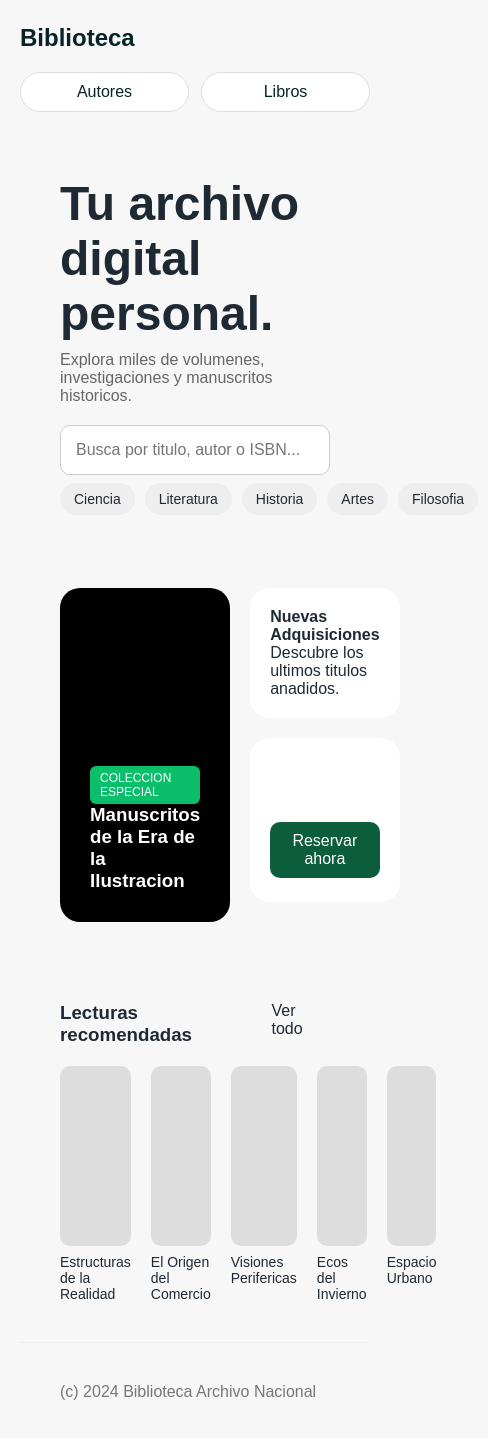
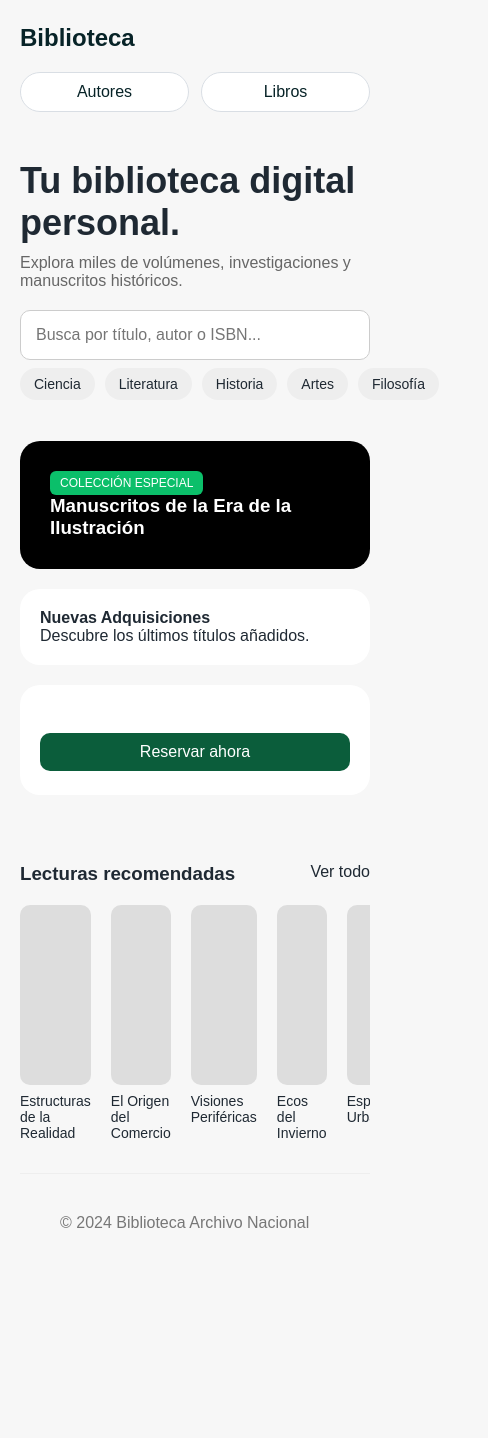
Before and after one commit to Maria19761976/BibliotecaFronted, a React (Vite) app: page / in a window 390 px wide. Shown: the top 1438 px of the page, 488 px wide, since content can reach past the window. After the commit the page ends 1312 px from the top, so only its background shows below. Built offline with nearby package versions, Linux system fonts and the light colour scheme.

Commit message:
style(home): refine home sections and visible copy

```diff
--- a/src/components/FeatureSection.css
+++ b/src/components/FeatureSection.css
@@ -42,3 +42,10 @@
   border-radius: 10px;
   cursor: pointer;
 }
+
+@media (max-width: 900px) {
+  .features {
+    grid-template-columns: 1fr;
+    padding: 24px 0;
+  }
+}
--- a/src/components/FeatureSection.jsx
+++ b/src/components/FeatureSection.jsx
@@ -4,14 +4,14 @@ export default function FeatureSection() {
   return (
     <section className="features">
       <div className="main-card">
-        <span className="badge">COLECCION ESPECIAL</span>
-        <h3>Manuscritos de la Era de la Ilustracion</h3>
+        <span className="badge">COLECCIÓN ESPECIAL</span>
+        <h3>Manuscritos de la Era de la Ilustración</h3>
       </div>
 
       <div className="side">
         <div className="card">
           <h4>Nuevas Adquisiciones</h4>
-          <p>Descubre los ultimos titulos anadidos.</p>
+          <p>Descubre los últimos títulos añadidos.</p>
         </div>
 
         <div className="card green">
--- a/src/components/Footer.jsx
+++ b/src/components/Footer.jsx
@@ -3,7 +3,7 @@ import './Footer.css'
 export default function Footer() {
   return (
     <footer className="footer">
-      <p>(c) 2024 Biblioteca Archivo Nacional</p>
+      <p>© 2024 Biblioteca Archivo Nacional</p>
     </footer>
   )
 }
--- a/src/components/Hero.css
+++ b/src/components/Hero.css
@@ -32,3 +32,13 @@
   border-radius: 20px;
   font-size: 14px;
 }
+
+@media (max-width: 768px) {
+  .hero {
+    padding: 24px 0;
+  }
+
+  .hero h2 {
+    font-size: 36px;
+  }
+}
--- a/src/components/Hero.jsx
+++ b/src/components/Hero.jsx
@@ -3,16 +3,16 @@ import './Hero.css'
 export default function Hero() {
   return (
     <section className="hero">
-      <h2>Tu archivo digital personal.</h2>
+      <h2>Tu biblioteca digital personal.</h2>
 
       <p>
-        Explora miles de volumenes, investigaciones y manuscritos historicos.
+        Explora miles de volúmenes, investigaciones y manuscritos históricos.
       </p>
 
-      <input placeholder="Busca por titulo, autor o ISBN..." />
+      <input placeholder="Busca por título, autor o ISBN..." />
 
       <div className="categories">
-        {['Ciencia', 'Literatura', 'Historia', 'Artes', 'Filosofia'].map((c) => (
+        {['Ciencia', 'Literatura', 'Historia', 'Artes', 'Filosofía'].map((c) => (
           <span key={c}>{c}</span>
         ))}
       </div>
--- a/src/components/Recommended.css
+++ b/src/components/Recommended.css
@@ -28,3 +28,14 @@
   margin-top: 8px;
   font-size: 14px;
 }
+
+@media (max-width: 768px) {
+  .recommended {
+    padding: 24px 0;
+  }
+
+  .list {
+    overflow-x: auto;
+    padding-bottom: 8px;
+  }
+}
--- a/src/components/Recommended.jsx
+++ b/src/components/Recommended.jsx
@@ -4,7 +4,7 @@ export default function Recommended() {
   const books = [
     'Estructuras de la Realidad',
     'El Origen del Comercio',
-    'Visiones Perifericas',
+    'Visiones Periféricas',
     'Ecos del Invierno',
     'Espacio Urbano'
   ]
```
